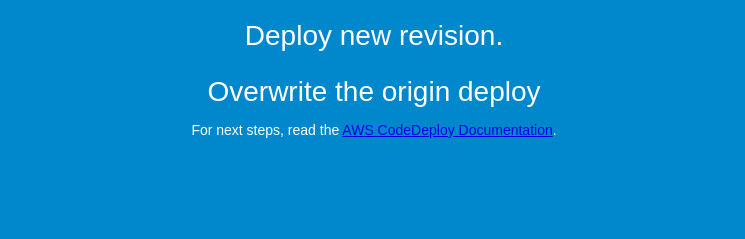
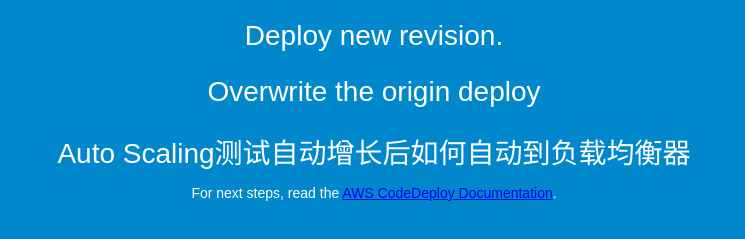
Before and after one commit to Zerobxx/CodeDeployDemo, a plain HTML site: page index.html in a window 1280 px wide. Shown: the part 185-424 px from the top of the page, without its empty margins (266-1011 px from the left). Drawn offline with Linux system fonts and the light colour scheme.

Commit message:
Auto Scaling increase server and register loadbalance

```diff
--- a/index.html
+++ b/index.html
@@ -30,6 +30,7 @@
     <h2>This application was deployed using AWS CodeDeploy.</h2>
     <h2>Deploy new revision.</h2>
     <h2>Overwrite the origin deploy</h2>
+    <h2>Auto Scaling测试自动增长后如何自动到负载均衡器</h2>
     <p>For next steps, read the <a href="http://aws.amazon.com/documentation/codedeploy">AWS CodeDeploy Documentation</a>.</p>
   </div>
 </body>
```
